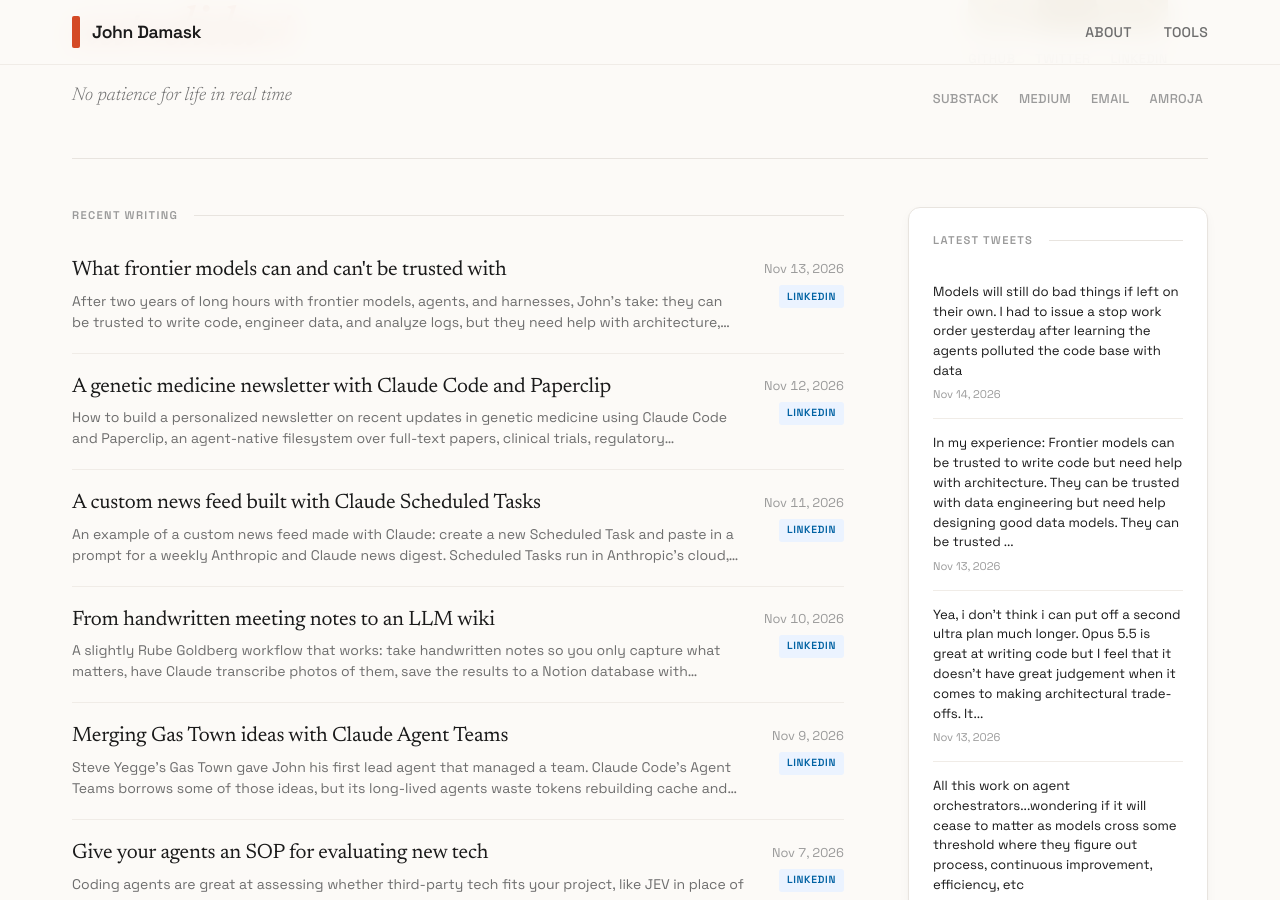
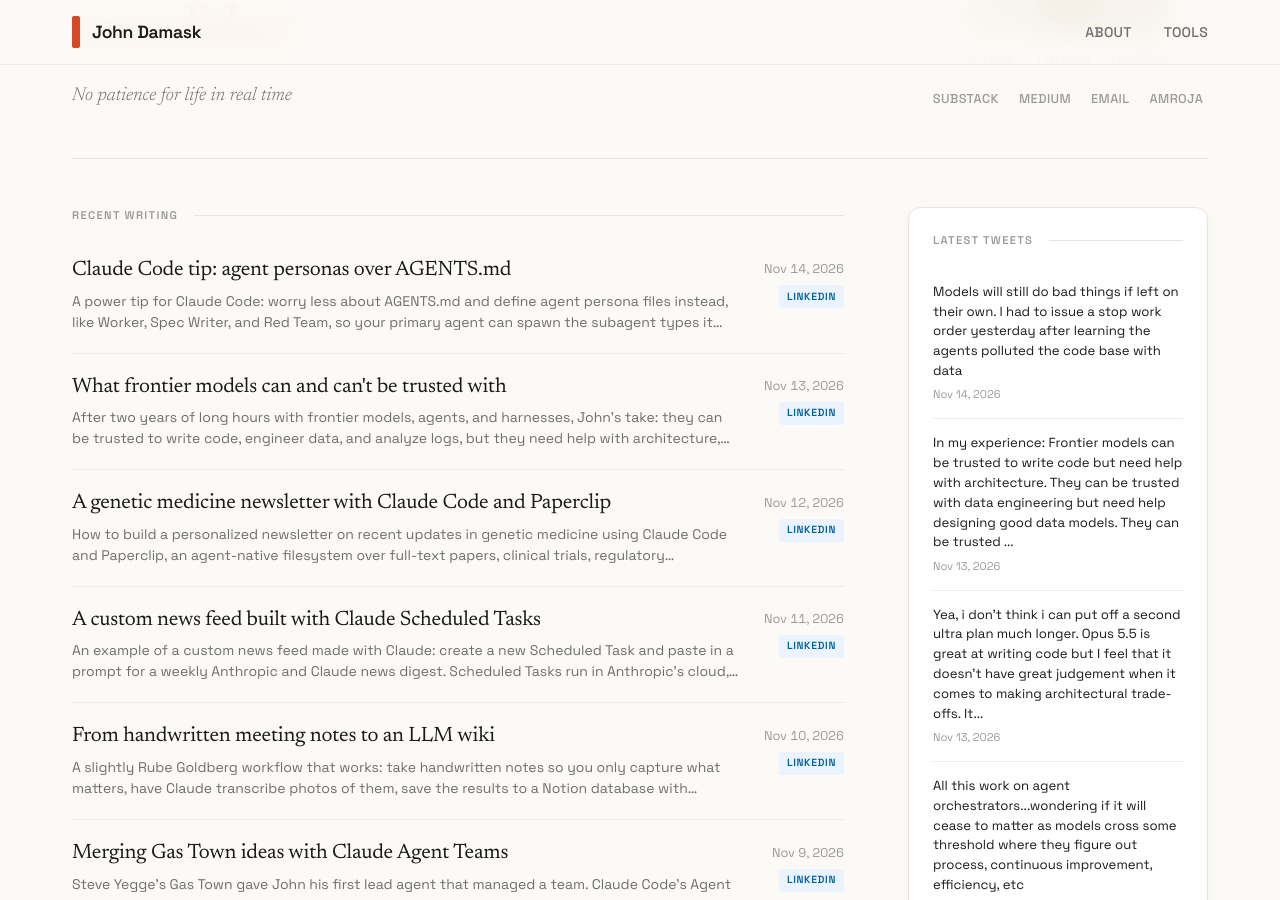
Before and after one commit to jbdamask/jbdamask.github.io, a Jekyll site: the page built from index.html, in a window 1280 px wide and 900 px high, scrolled down 336 px. Built offline with Jekyll 4.4.1, drawn with Linux system fonts in a browser that asks for light colours; the list of posts is cut into pages by our own code.

Commit message:
Add 1 recent LinkedIn post to external feed

```diff
--- a/_data/external-posts.yml
+++ b/_data/external-posts.yml
@@ -1,5 +1,12 @@
 # External posts from LinkedIn, Twitter, etc.
 # Add your posts here and they'll appear in the unified feed
+
+- title: "Claude Code tip: agent personas over AGENTS.md"
+  source: linkedin
+  url: https://www.linkedin.com/feed/update/urn:li:activity:7527493429992525824/
+  date: 2026-11-14
+  excerpt: "A power tip for Claude Code: worry less about AGENTS.md and define agent persona files instead, like Worker, Spec Writer, and Red Team, so your primary agent can spawn the subagent types it needs. Then ask for periodic reports on which subagents ran and refine each persona on its own."
+  image: ""
 
 - title: "What frontier models can and can't be trusted with"
   source: linkedin
```
